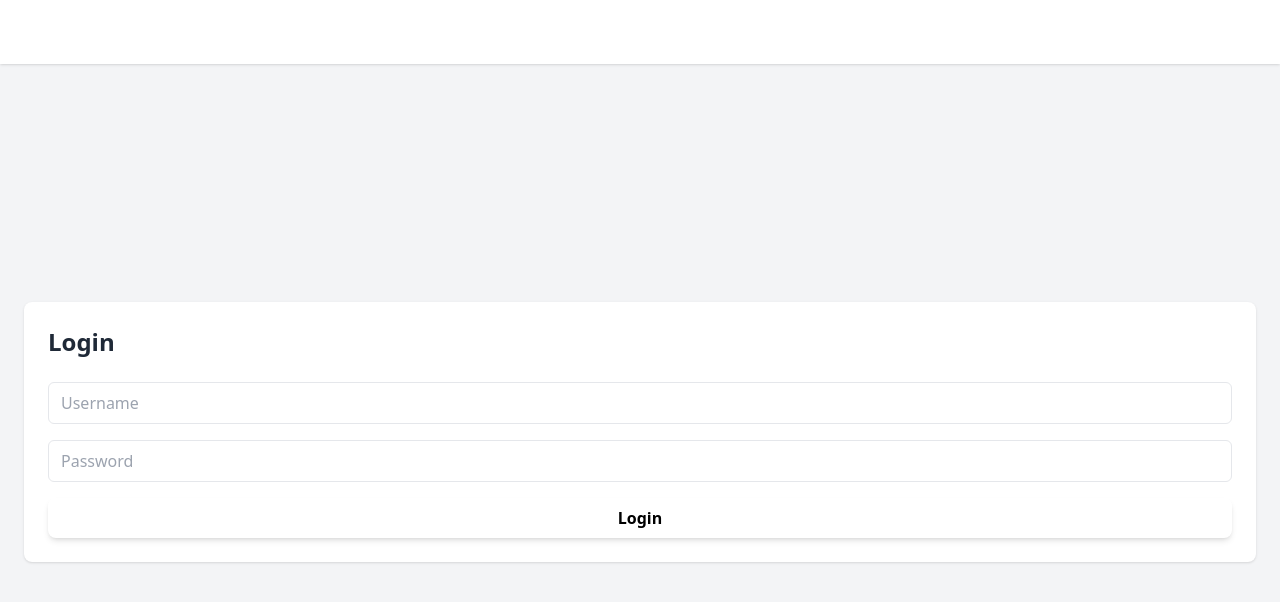
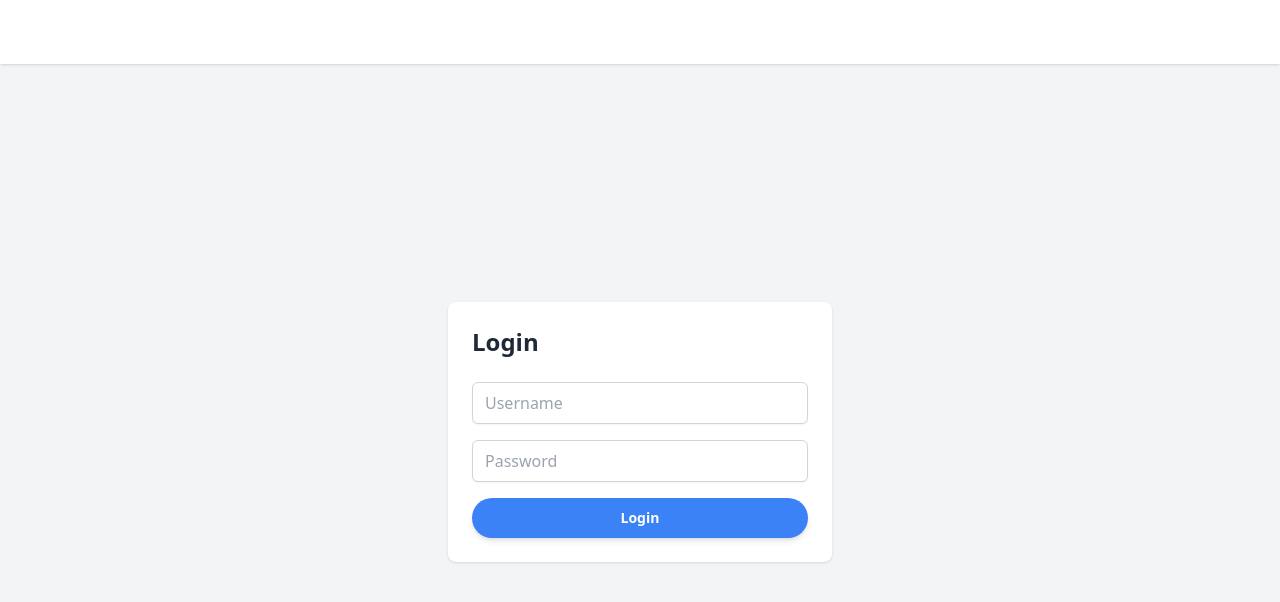
Before and after one commit to usmanahmedmalik/tailwindcss-admin, a website built with Vite: page login.html in a window 1280 px wide. Built offline with nearby package versions, Linux system fonts and the light colour scheme.

Commit message:
fixed bug with config

```diff
--- a/login.html
+++ b/login.html
@@ -30,12 +30,9 @@
                            class="block w-full px-3 py-2 border border-gray-300 dark:border-gray-600 rounded-md shadow-sm focus:outline-none focus:ring-2 focus:ring-blue-500 focus:border-blue-500 dark:bg-gray-700 dark:text-gray-200">
 
                     <button
-                            type="submit"
-                            class="w-full bg-blue-600 hover:bg-blue-700
-                             text-white font-semibold py-2 px-4 rounded-lg shadow-md
-                             focus:outline-none focus:ring-2 focus:ring-blue-400 focus:ring-offset-2
-                             transition-all duration-200 ease-in-out">
-                                            Login
+                            class="w-full rounded-full bg-blue-500 px-5 py-2.5 text-sm font-semibold text-white shadow-md hover:bg-blue-600 focus:outline-none focus:ring-2 focus:ring-blue-400 focus:ring-offset-2 transition-all duration-200 ease-in-out"
+                    >
+                        Login
                     </button>
                 </form>
             </div>
--- a/src/main.js
+++ b/src/main.js
@@ -1 +1 @@
-import './index.css'
+import './index.css';
--- a/tailwind.config.js
+++ b/tailwind.config.js
@@ -1,9 +1,8 @@
 /** @type {import('tailwindcss').Config} */
 module.exports = {
   content: [
-    "./index.html",
-    "./src/**/*.{js,jsx}",
-  ],
+    "./**/*.html",
+    "./src/**/*.{js,jsx}"  ],
   theme: {
     extend: {},
   },
```
